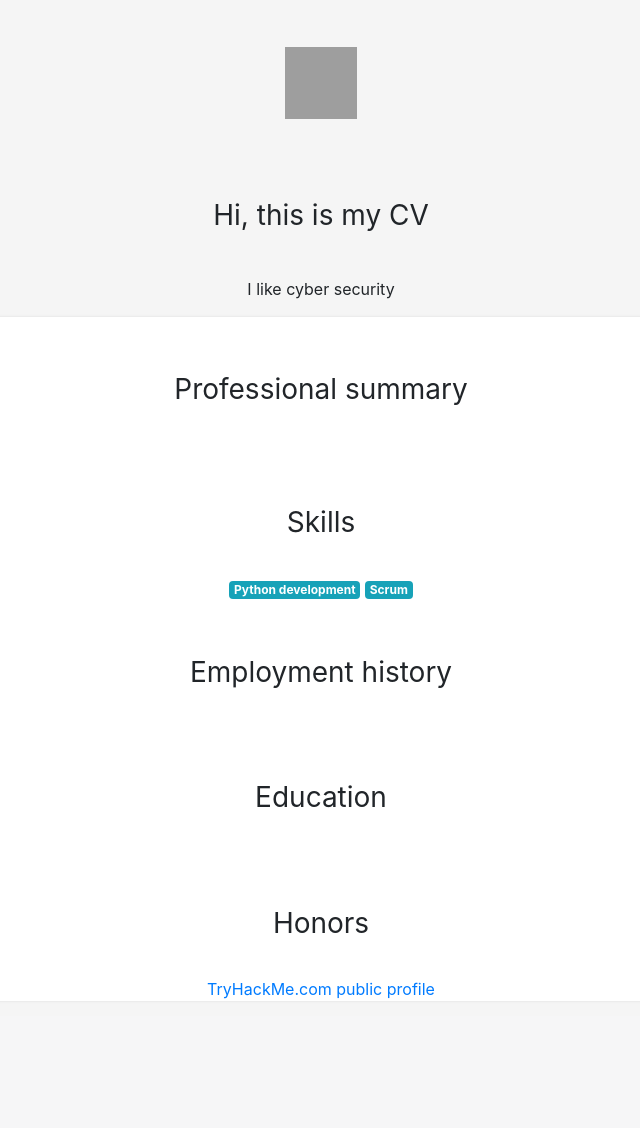
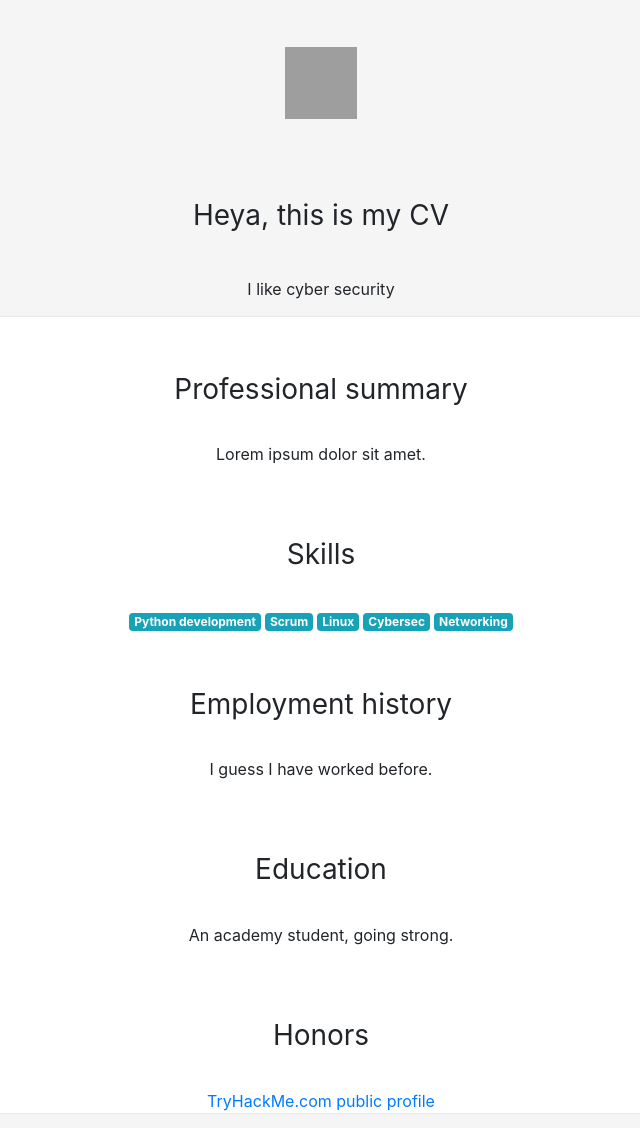
Before and after one commit to eeromatilainen/python-cv, a Flask app: page / in a window 1280 px wide. Shown: the part 56-1184 px from the top of the page, without its empty margins (319-959 px from the left). Before the commit the page ends 1055 px from the top, so only its background shows below. Run offline with Flask 2, Linux system fonts and the light colour scheme; some libraries are stand-ins or nearby versions; grey boxes are pictures that could not be loaded.

Commit message:
content updated

```diff
--- a/templates/contact.html
+++ b/templates/contact.html
@@ -4,7 +4,7 @@
         <meta charset="utf-8" />
         <link rel="stylesheet" href="https://stackpath.bootstrapcdn.com/bootstrap/4.3.1/css/bootstrap.min.css" integrity="sha384-ggOyR0iXCbMQv3Xipma34MD+dH/1fQ784/j6cY/iJTQUOhcWr7x9JvoRxT2MZw1T" crossorigin="anonymous">
         <link rel="stylesheet" type="text/css" href="{{ url_for('static', filename='style.css') }}" />
-        <title>CV - Heidi Wikman</title>
+        <title>CV - EM</title>
     </head>
     <body>
         <div class="cover-container d-flex w-100 h-100 p-3 mx-auto flex-column">
@@ -21,7 +21,7 @@
                 <div class="content text-center">
                   <img class="mb-4" src="https://getbootstrap.com/docs/4.0/assets/brand/bootstrap-solid.svg" alt="" width="72" height="72">
                   <h1 class="h3 mb-3 font-weight-normal">How to find me?</h1>
-                  <p>Please contact me on <a href="https://fi.linkedin.com/in/heidi-wikman">LinkedIn</a></p>
+                  <p>You can find me from <a href="https://github.com/eeromatilainen">GitHub</a></p>
               </main>
           </div>
     </body>
--- a/templates/cv.html
+++ b/templates/cv.html
@@ -6,7 +6,7 @@
         <link rel="stylesheet" type="text/css" href="{{ url_for('static', filename='style.css') }}" />
         <script src="https://cdn.staticfile.org/jquery/2.1.1/jquery.min.js"></script>
         <script src="https://cdn.staticfile.org/twitter-bootstrap/3.3.7/js/bootstrap.min.js"></script>
-        <title>CV - Heidi Wikman</title>
+        <title>CV - EM</title>
     </head>
     <body>
 
@@ -23,26 +23,31 @@
             <main class="px-3 text-center">
                 <div class="content text-center">
                     <img class="mb-4" src="https://getbootstrap.com/docs/4.0/assets/brand/bootstrap-solid.svg" alt="" width="72" height="72">
-                    <h1 class="h3 mb-3 font-weight-normal">Hi, this is my CV</h1>
+                    <h1 class="h3 mb-3 font-weight-normal">Heya, this is my CV</h1>
                     <p>I like cyber security</p>
 
                     <div class="white">
                         <h3>Professional summary</h3>
-                        <p></p>
+                        <p>Lorem ipsum dolor sit amet.</p>
 
                         <h3>Skills</h3>
 
                         <div class="skills">
                             <span class="badge badge-info">Python development</span>
                             <span class="badge badge-info">Scrum</span>
+                            <span class="badge badge-info">Linux</span>
+                            <span class="badge badge-info">Cybersec</span>
+                            <span class="badge badge-info">Networking</span>
                         </div>
 
                         <h3>Employment history</h3>
+                        <p>I guess I have worked before.</p>
 
                         <h3>Education</h3>
+                        <p>An academy student, going strong.</p>
 
                         <h3>Honors</h3>
-                        <a href="https://tryhackme.com/p/Ninjakissa">TryHackMe.com public profile</a>
+                        <a href="https://tryhackme.com/p/kiaro">TryHackMe.com public profile</a>
                     </div>
                 </div>
             </main>
```
Also changed, not shown: 1 other file.
